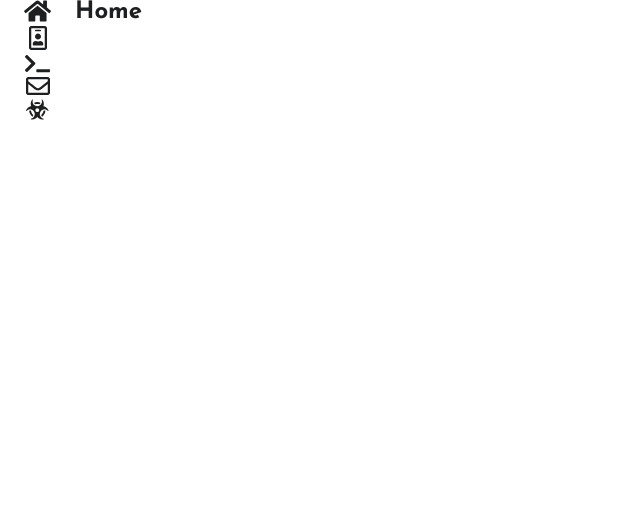
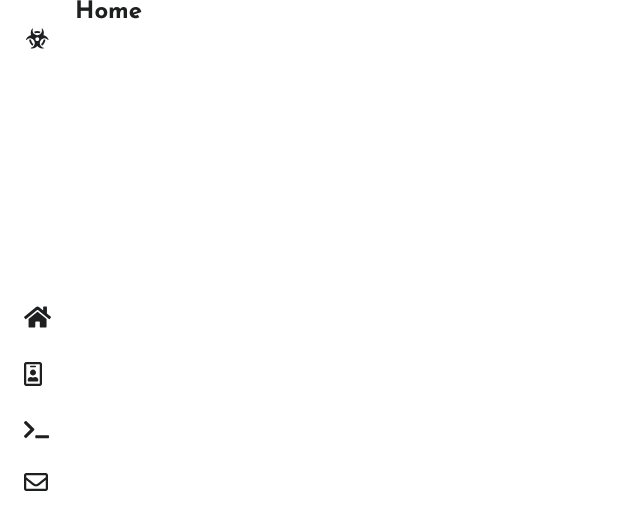
Before and after one commit to wolftrax5/wolftrax5, a React (Create React App) app: page / in a window 1280 px wide. Shown: the top 530 px of the page, without its empty margins (0-640 px from the left). Built offline with nearby package versions, Linux system fonts and the light colour scheme.

Commit message:
Add Navbar

```diff
--- /dev/null
+++ b/src/components/Button/index.js
@@ -0,0 +1,10 @@
+import React from 'react';
+import PropTypes from 'prop-types';
+
+export const Button = ({ children, ...props }) => (
+  <button {...props}>{children}</button>
+);
+
+Button.propTypes = {
+  children: PropTypes.node,
+};
--- /dev/null
+++ b/src/components/Navbar/index.js
@@ -0,0 +1,37 @@
+import React from 'react';
+import { NavLink, NavContainer, NavSection } from './styles';
+import { useTheme } from '../../contexts/theme-context';
+import { Button } from '../Button';
+
+import {
+  ToxicIcon,
+  ProfileIcon,
+  HomeIcon,
+  ContactIcon,
+  CodeIcon,
+} from '../Icon';
+
+export const Navbar = () => {
+  let { toggleTheme } = useTheme();
+  return (
+    <NavContainer className='navigation_content'>
+      <Button>
+        <ToxicIcon onClick={toggleTheme} />
+      </Button>
+      <NavSection>
+        <NavLink to='/'>
+          <HomeIcon />
+        </NavLink>
+        <NavLink to='/profile'>
+          <ProfileIcon />
+        </NavLink>
+        <NavLink to='/codes'>
+          <CodeIcon />
+        </NavLink>
+        <NavLink to='/findme'>
+          <ContactIcon />
+        </NavLink>
+      </NavSection>
+    </NavContainer>
+  );
+};
--- /dev/null
+++ b/src/components/Navbar/styles.js
@@ -0,0 +1,29 @@
+import styled from 'styled-components';
+import { Link } from 'react-router-dom';
+
+export const NavLink = styled(Link)`
+  cursor: pointer;
+  padding: 10px;
+  margin: 5px;
+  text-decoration: none;
+`;
+export const NavContainer = styled.nav`
+  display: grid;
+  height: 100%;
+  grid-template-rows: 1fr 8fr 1fr;
+  justify-items: center;
+  align-items: center;
+
+  @media (max-width: 950px) {
+    grid-template-rows: 1fr;
+    grid-template-columns: 1fr 8fr;
+  }
+`;
+export const NavSection = styled.section`
+  display: flex;
+  flex-direction: column;
+  justify-content: space-evenly;
+  @media (max-width: 950px) {
+    flex-direction: row;
+  }
+`;
--- a/src/containers/AppRoutes/index.js
+++ b/src/containers/AppRoutes/index.js
@@ -1,39 +1,9 @@
 import React from 'react';
 import PropTypes from 'prop-types';
-import { Route, Switch, Link, BrowserRouter as Router } from 'react-router-dom';
+import { Route, Switch, BrowserRouter as Router } from 'react-router-dom';
+import { Navbar } from '../../components/Navbar';
+import { MainLayout, WrapperContent, WrapperNav } from '../../styles/Layout';
 
-import { CenterDiv } from '../../styles/GlobalStyles';
-import { MainLayout, WrapperContent, WrapperNav } from '../../styles/Layout';
-import { useTheme } from '../../contexts/theme-context';
-
-import {
-  ToxicIcon,
-  ProfileIcon,
-  HomeIcon,
-  ContactIcon,
-  CodeIcon,
-} from '../../components/Icon';
-
-const NavContainer = () => {
-  let { toggleTheme } = useTheme();
-  return (
-    <CenterDiv>
-      <Link to='/'>
-        <HomeIcon />
-      </Link>
-      <Link to='/profile'>
-        <ProfileIcon />
-      </Link>
-      <Link to='/codes'>
-        <CodeIcon />
-      </Link>
-      <Link to='/findme'>
-        <ContactIcon />
-      </Link>
-      <ToxicIcon onClick={toggleTheme} />
-    </CenterDiv>
-  );
-};
 const Home = () => (
   <AppContainer>
     <h1>Home</h1>
@@ -61,7 +31,7 @@ const AppContainer = ({ children }) => {
     <>
       <MainLayout>
         <WrapperNav>
-          <NavContainer />
+          <Navbar />
         </WrapperNav>
         <WrapperContent>{children}</WrapperContent>
       </MainLayout>
--- a/src/styles/Layout.js
+++ b/src/styles/Layout.js
@@ -24,6 +24,6 @@ export const WrapperContent = styled.section`
   grid-area: main;
   padding: 5px;
 `;
-export const WrapperNav = styled.nav`
+export const WrapperNav = styled.header`
   grid-area: nav;
 `;
```
